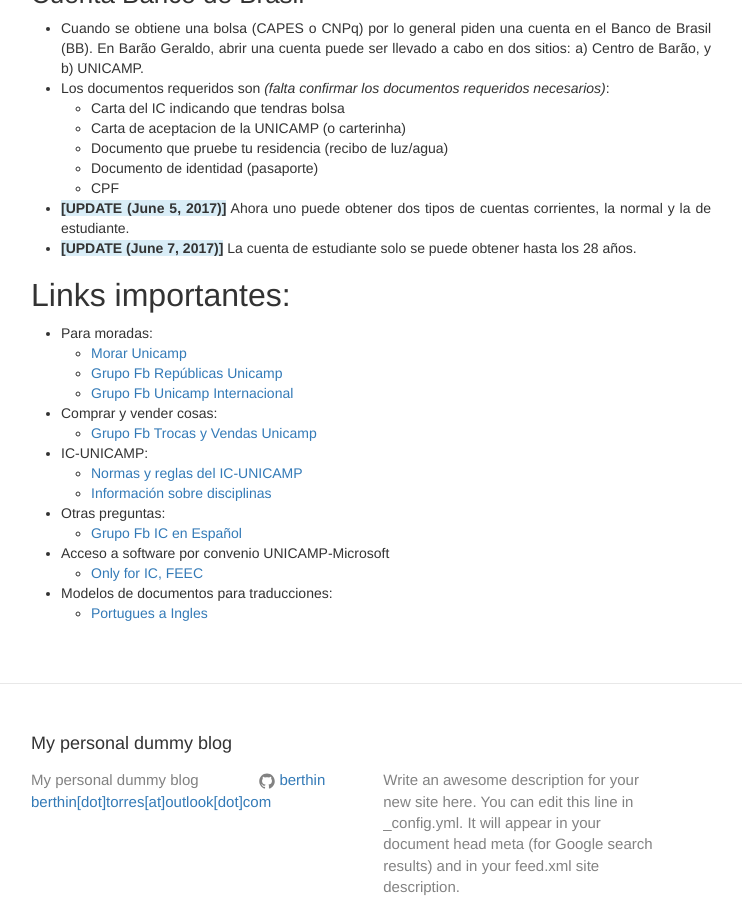
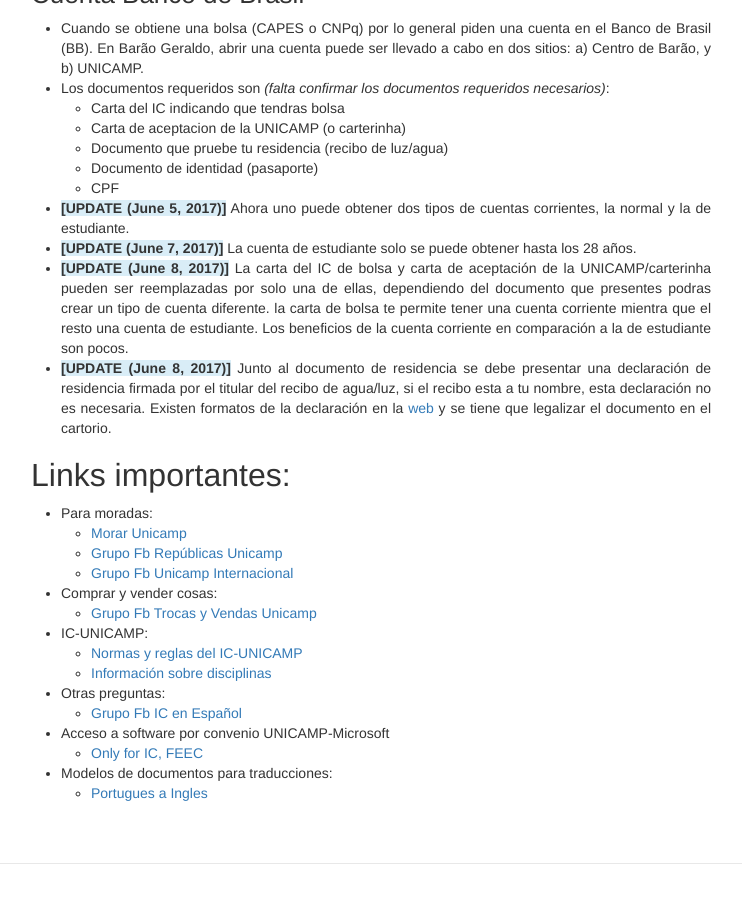
Before and after one commit to berthin/berthin.github.io, a Jekyll site: the page built from _posts/2016-03-04-dicas-ic-unicamp.markdown, in a window 1280 px wide and 900 px high, scrolled down 5415 px. Shown: the whole window, without its empty margins (269-1011 px from the left). Built offline with Jekyll 4.4.1, drawn with Linux system fonts in a browser that asks for light colours; nearby versions of some CDN libraries; formulas are drawn with MathJax 3; a style sheet for code colours, icons or effects is not loaded.

Commit message:
Actualización de requisitos de cuenta en el BB (#2)
Actualización de documentos de la UNICAMP/IC
Actualización de comprobante de moradia

```diff
--- a/_posts/2016-03-04-dicas-ic-unicamp.markdown
+++ b/_posts/2016-03-04-dicas-ic-unicamp.markdown
@@ -227,6 +227,9 @@
     * CPF
 * <b class="hidden-sm bg-info">[UPDATE (June 5, 2017)]</b> Ahora uno puede obtener dos tipos de cuentas corrientes, la normal y la de estudiante.
 * <b class="hidden-sm bg-info">[UPDATE (June 7, 2017)]</b> La cuenta de estudiante solo se puede obtener hasta los 28 años.
+* <b class="hidden-sm bg-info">[UPDATE (June 8, 2017)]</b> La carta del IC de bolsa y carta de aceptación de la UNICAMP/carterinha pueden ser reemplazadas por solo una de ellas, dependiendo del documento que presentes podras crear un tipo de cuenta diferente. la carta de bolsa te permite tener una cuenta corriente mientra que el resto una cuenta de estudiante. Los beneficios de la cuenta corriente en comparación a la de estudiante son pocos.
+* <b class="hidden-sm bg-info">[UPDATE (June 8, 2017)]</b> Junto al documento de residencia se debe presentar una declaración de residencia firmada por el titular del recibo de agua/luz, si el recibo esta a tu nombre, esta declaración no es necesaria. Existen formatos de la declaración en la [web](http://modelosprontos.com/wp-content/uploads/2016/08/Modelo-de-declaracao-de-residencia-para-terceiro.pdf) y se tiene que legalizar el documento en el cartorio.
+
 
 ## Links importantes: <a id="links-importantes"></a>
 * Para moradas:
```
